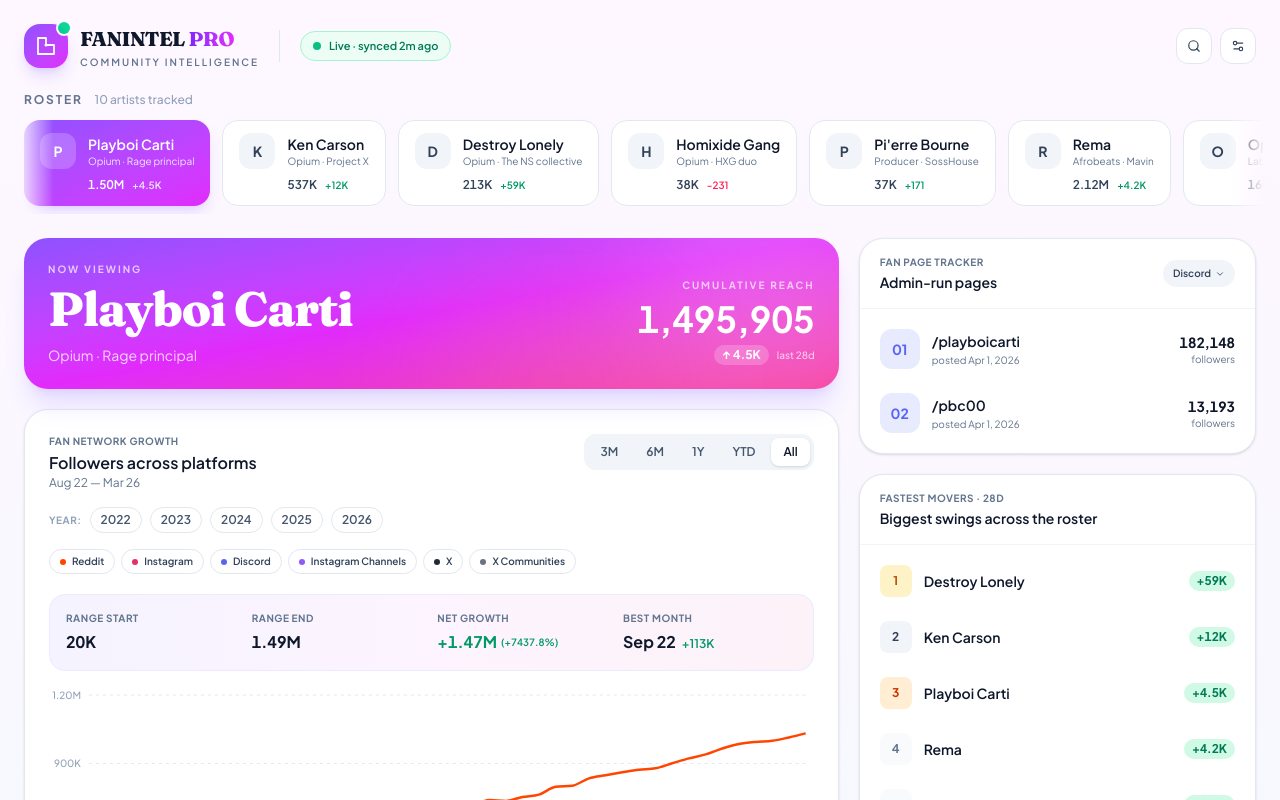
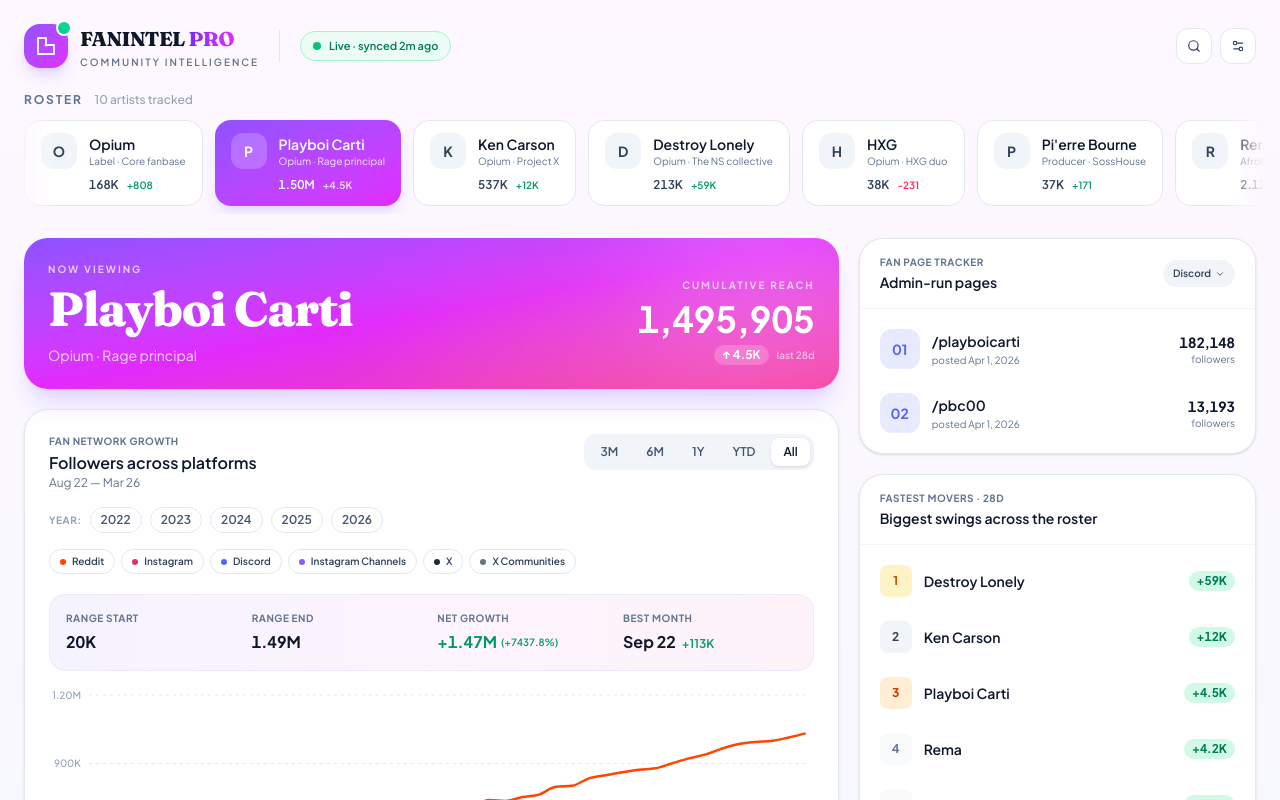
Before and after one commit to smudgymute2q/Fan-Community-Dashboard, a React (Vite) app: page / in a window 1280 px wide. Shown: the top 800 px of the page. Built offline with nearby package versions, Linux system fonts and the light colour scheme.

Commit message:
Rename Homixide Gang to HXG, Opium Collective to Opium, move Opium to first

```diff
--- a/src/FanDashboard.tsx
+++ b/src/FanDashboard.tsx
@@ -54,13 +54,13 @@ const PLATFORMS = {
 };
 
 const ARTISTS = [
+  { slug: "opium-00", name: "Opium", tagline: "Label · Core fanbase", totals: { value: 168074, delta: 808 }, platforms: { Discord: { value: 8809, delta: 1 }, Reddit: { value: 19795, delta: 425 }, Instagram: { value: 95339, delta: 415 }, "Instagram Channels": { value: 9400, delta: -200 }, X: { value: 1775, delta: 154 }, TikTok: { value: 32956, delta: 13 } }, pages: [{ name: "/opium00", followers: 8809, latest: "Apr 1, 2026", platform: "Discord" }] },
   { slug: "playboi-carti", name: "Playboi Carti", tagline: "Opium · Rage principal", totals: { value: 1495905, delta: 4537 }, platforms: { Discord: { value: 182148, delta: 338 }, Reddit: { value: 1029516, delta: 8064 }, Instagram: { value: 253236, delta: -3425 }, "Instagram Channels": { value: 23900, delta: -400 }, X: { value: 6995, delta: -38 }, "X Communities": { value: 110, delta: -2 } }, pages: [{ name: "/playboicarti", followers: 182148, latest: "Apr 1, 2026", platform: "Discord" }, { name: "/pbc00", followers: 13193, latest: "Apr 1, 2026", platform: "Discord" }] },
   { slug: "ken-carson", name: "Ken Carson", tagline: "Opium · Project X", totals: { value: 536568, delta: 11932 }, platforms: { Discord: { value: 76270, delta: 236 }, Reddit: { value: 75448, delta: 904 }, Instagram: { value: 212157, delta: 8336 }, "Instagram Channels": { value: 22500, delta: 1000 }, X: { value: 45700, delta: 300 }, "X Communities": { value: 79146, delta: 9 }, TikTok: { value: 24300, delta: 100 } }, pages: [{ name: "/kencarson", followers: 76270, latest: "Apr 1, 2026", platform: "Discord" }, { name: "/BuZYYKZQ", followers: 153, latest: "Apr 1, 2026", platform: "Discord" }] },
   { slug: "destroy-lonely", name: "Destroy Lonely", tagline: "Opium · The NS collective", totals: { value: 213034, delta: 59171 }, platforms: { Discord: { value: 36318, delta: 98 }, Reddit: { value: 55756, delta: 499 }, Instagram: { value: 65854, delta: 7484 }, "Instagram Channels": { value: 1600, delta: -2400 }, X: { value: 28706, delta: 28690 }, "X Communities": { value: 9200, delta: 0 }, TikTok: { value: 15600, delta: 0 } }, pages: [{ name: "/destroylonely", followers: 36318, latest: "Apr 1, 2026", platform: "Discord" }, { name: "/bh3", followers: 1867, latest: "Apr 1, 2026", platform: "Discord" }] },
-  { slug: "homixide-gang", name: "Homixide Gang", tagline: "Opium · HXG duo", totals: { value: 37566, delta: -231 }, platforms: { Discord: { value: 10277, delta: -51 }, Reddit: { value: 8943, delta: 35 }, Instagram: { value: 18346, delta: -215 } }, pages: [{ name: "/hxg", followers: 10277, latest: "Apr 1, 2026", platform: "Discord" }] },
+  { slug: "homixide-gang", name: "HXG", tagline: "Opium · HXG duo", totals: { value: 37566, delta: -231 }, platforms: { Discord: { value: 10277, delta: -51 }, Reddit: { value: 8943, delta: 35 }, Instagram: { value: 18346, delta: -215 } }, pages: [{ name: "/hxg", followers: 10277, latest: "Apr 1, 2026", platform: "Discord" }] },
   { slug: "pierre-bourne", name: "Pi'erre Bourne", tagline: "Producer · SossHouse", totals: { value: 37147, delta: 171 }, platforms: { Discord: { value: 4955, delta: 53 }, Reddit: { value: 22381, delta: 104 }, Instagram: { value: 9424, delta: -14 }, "Instagram Channels": { value: 387, delta: 28 } }, pages: [{ name: "/pierrebourne", followers: 4955, latest: "Apr 1, 2026", platform: "Discord" }, { name: "/yopierre", followers: 372, latest: "Apr 1, 2026", platform: "Discord" }] },
   { slug: "rema", name: "Rema", tagline: "Afrobeats · Mavin", totals: { value: 2123652, delta: 4239 }, platforms: { Discord: { value: 2541, delta: 23 }, Reddit: { value: 308, delta: 4 }, Instagram: { value: 698524, delta: 3991 }, X: { value: 22179, delta: -79 }, TikTok: { value: 1400100, delta: 300 } }, pages: [{ name: "/heisrema", followers: 2541, latest: "Apr 1, 2026", platform: "Discord" }] },
-  { slug: "opium-00", name: "Opium Collective", tagline: "Label · Core fanbase", totals: { value: 168074, delta: 808 }, platforms: { Discord: { value: 8809, delta: 1 }, Reddit: { value: 19795, delta: 425 }, Instagram: { value: 95339, delta: 415 }, "Instagram Channels": { value: 9400, delta: -200 }, X: { value: 1775, delta: 154 }, TikTok: { value: 32956, delta: 13 } }, pages: [{ name: "/opium00", followers: 8809, latest: "Apr 1, 2026", platform: "Discord" }] },
   { slug: "untiljapan", name: "untiljapan", tagline: "Emerging · Underground", totals: { value: 6802, delta: 136 }, platforms: { Discord: { value: 2039, delta: 44 }, Reddit: { value: 1416, delta: -7 }, Instagram: { value: 1713, delta: 22 }, X: { value: 1079, delta: 60 }, "X Communities": { value: 555, delta: 17 }, TikTok: { value: 9, delta: 0 } }, pages: [{ name: "/untiljapan", followers: 2039, latest: "Apr 1, 2026", platform: "Discord" }] },
   { slug: "apollo", name: "ApolloRed1", tagline: "Emerging · SoundCloud era", totals: { value: 1659, delta: 80 }, platforms: { Discord: { value: 283, delta: 44 }, Reddit: { value: 56, delta: 8 }, Instagram: { value: 1320, delta: 28 } }, pages: [{ name: "/apollohub", followers: 564, latest: "Apr 9, 2026", platform: "Discord" }, { name: "/apollored1", followers: 283, latest: "Apr 1, 2026", platform: "Discord" }] },
   { slug: "pfe-project", name: "Jim Legxacy", tagline: "Emerging · Discord-native", totals: { value: 10144, delta: 2202 }, platforms: { Discord: { value: 6089, delta: 1410 }, Reddit: { value: 359, delta: 39 }, Instagram: { value: 322, delta: 131 }, X: { value: 2362, delta: 235 }, "X Communities": { value: 261, delta: 23 }, TikTok: { value: 751, delta: 364 } }, pages: [{ name: "/PfeRaWF4bG", followers: 6089, latest: "Apr 1, 2026", platform: "Discord" }] },
```
